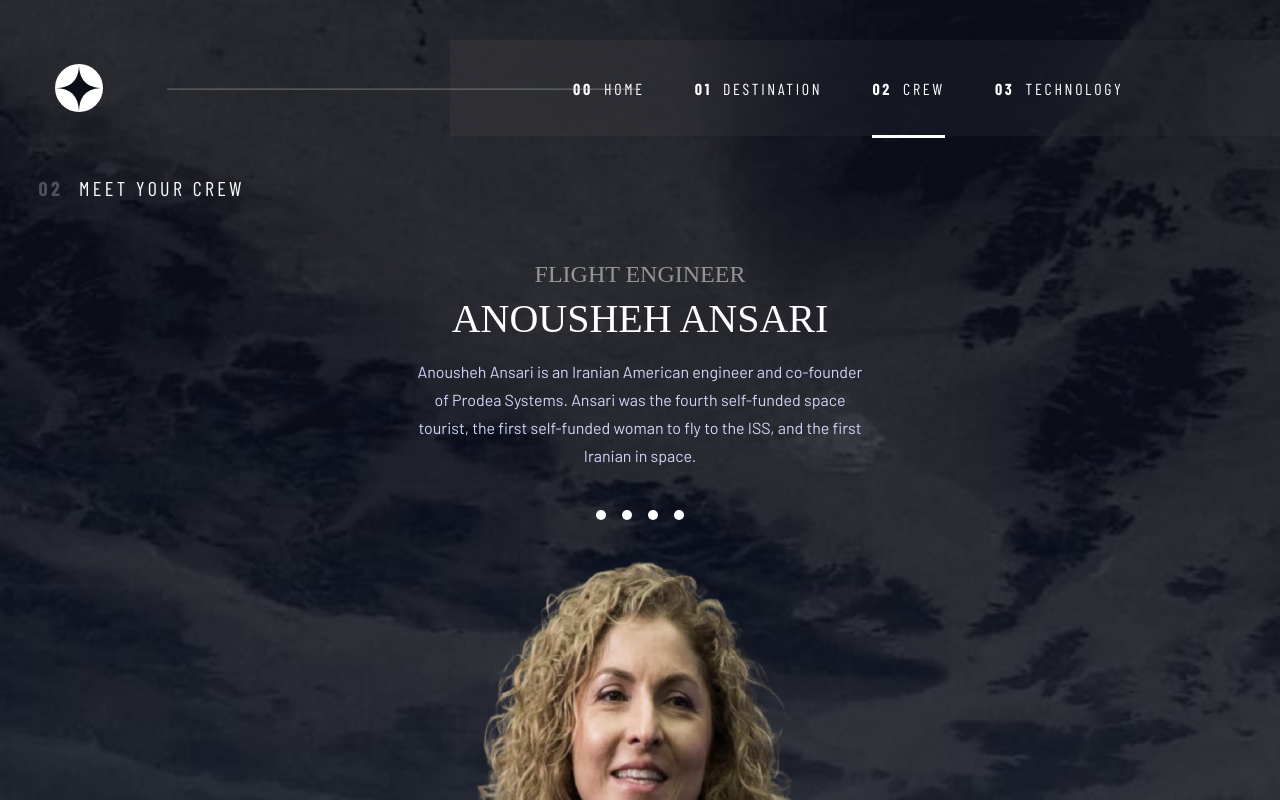
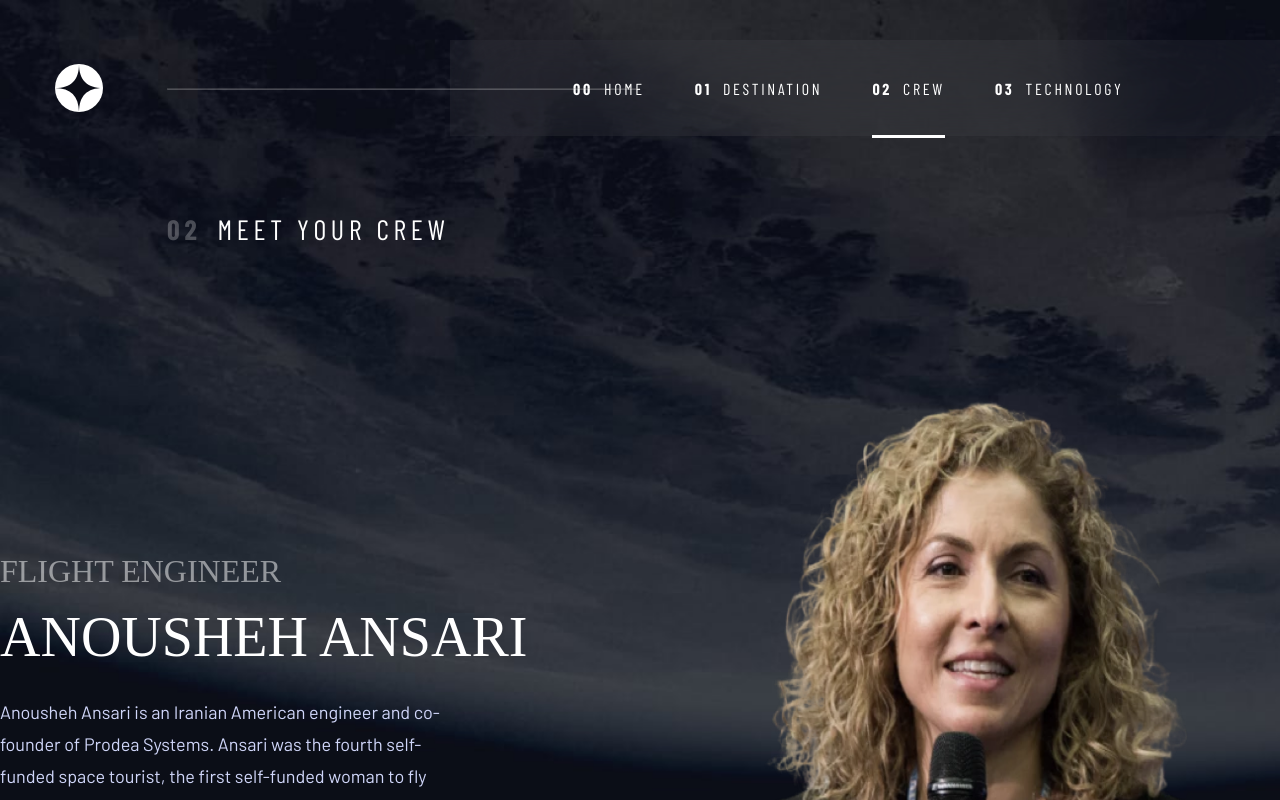
Before and after one commit to achiewe/space-tourism-website, a React (Vite) app: page /Crew/anousheh in a window 1280 px wide. Shown: the top 800 px of the page. Built offline with nearby package versions, Linux system fonts and the light colour scheme; a web font is replaced by a local one.

Commit message:
add responsive desktop design in crew tsx component

```diff
--- a/src/components/Crew.tsx
+++ b/src/components/Crew.tsx
@@ -2,6 +2,7 @@ import styled from "styled-components";
 import Header from "./Header/Header";
 import BgMobile from "../../public/photoes/crew/background-crew-mobile.jpg";
 import BgTablet from "../../public/photoes/crew/background-crew-tablet.jpg";
+import BgDesktop from "../../public/photoes/crew/background-crew-desktop.jpg";
 import { Link, useParams } from "react-router-dom";
 import data from "../../data.json";
 
@@ -10,10 +11,9 @@ const Crew = (): JSX.Element => {
   const crewInfo = data.crew.find(
     (item) => item.name.split(" ")[0].toLowerCase() === param.person
   );
-  console.log(crewInfo);
 
   const imageAddress = `.${crewInfo?.images.webp}`;
-  console.log(crewInfo);
+
   return (
     <CrewMain>
       <Header />
@@ -27,7 +27,7 @@ const Crew = (): JSX.Element => {
           <hr className="hr-image" />
         </div>
         <div className="main-info">
-          <NavDiv className="switch-commander">
+          <NavDiv>
             <Link to="/Crew/douglas" className="douglas"></Link>
             <Link to="/Crew/mark" className="mark"></Link>
             <Link to="/Crew/victor" className="victor"></Link>
@@ -55,6 +55,7 @@ const CrewMain = styled.div`
   display: flex;
   flex-direction: column;
   background-image: url(${BgMobile});
+
   background-repeat: no-repeat;
   background-size: cover;
   padding: 24px 24px 0 24px;
@@ -63,6 +64,12 @@ const CrewMain = styled.div`
     padding: 0px;
     background-image: url(${BgTablet});
     padding: 0;
+  }
+
+  @media (min-width: 1024px) {
+    background-image: url(${BgDesktop});
+    justify-content: center;
+    align-items: center;
   }
 
   .meet-crew {
@@ -80,6 +87,11 @@ const CrewMain = styled.div`
       justify-content: flex-start;
       padding-left: 38.5px;
     }
+    @media (min-width: 1024px) {
+      margin-top: 100px;
+      margin-bottom: 154px;
+      padding-left: 167px;
+    }
 
     h3 {
       font-family: "Barlow Condensed";
@@ -96,6 +108,14 @@ const CrewMain = styled.div`
         font-weight: 700;
         line-height: 24px;
         letter-spacing: 3.375px;
+        text-align: left;
+      }
+
+      @media (min-width: 1024px) {
+        font-size: 28px;
+        font-weight: 700;
+        line-height: 34px;
+        letter-spacing: 4.724999904632568px;
         text-align: left;
       }
     }
@@ -117,6 +137,14 @@ const CrewMain = styled.div`
         letter-spacing: 3.375px;
         text-align: left;
       }
+
+      @media (min-width: 1024px) {
+        font-size: 28px;
+        font-weight: 400;
+        line-height: 34px;
+        letter-spacing: 4.724999904632568px;
+        text-align: left;
+      }
     }
   }
 
@@ -132,6 +160,14 @@ const CrewMain = styled.div`
       gap: 40px;
     }
 
+    @media (min-width: 1024px) {
+      flex-direction: row-reverse;
+      gap: 81px;
+      max-width: 1500px;
+      justify-content: center;
+      align-items: center;
+    }
+
     .image-div {
       width: 100%;
       display: flex;
@@ -140,12 +176,18 @@ const CrewMain = styled.div`
       align-items: center;
 
       img {
-        width: 177.12px;
+        width: 100%;
+        max-width: 177.12px;
         height: 222px;
 
         @media (min-width: 768px) {
-          width: 456.37px;
+          max-width: 456.37px;
           height: 572px;
+        }
+
+        @media (min-width: 1024px) {
+          max-width: 568.07px;
+          height: 712px;
         }
       }
       .hr-image {
@@ -172,6 +214,11 @@ const CrewMain = styled.div`
         gap: 40px;
       }
 
+      @media (min-width: 1024px) {
+        gap: 120px;
+        justify-content: flex-start;
+      }
+
       .commander-div {
         width: 100%;
         display: flex;
@@ -180,6 +227,11 @@ const CrewMain = styled.div`
         align-items: center;
         gap: 16px;
 
+        @media (min-width: 1024px) {
+          gap: 27px;
+          align-items: flex-start;
+        }
+
         .commander-name {
           width: 100%;
           display: flex;
@@ -187,6 +239,10 @@ const CrewMain = styled.div`
           align-items: center;
           flex-direction: column;
           gap: 8px;
+          @media (min-width: 1024px) {
+            gap: 15px;
+            align-items: flex-start;
+          }
 
           h2 {
             font-family: "Bellefair";
@@ -207,6 +263,14 @@ const CrewMain = styled.div`
               letter-spacing: 0px;
               text-align: center;
             }
+
+            @media (min-width: 1024px) {
+              font-size: 32px;
+              font-weight: 400;
+              line-height: 37px;
+              letter-spacing: 0px;
+              text-align: left;
+            }
           }
 
           h1 {
@@ -225,6 +289,14 @@ const CrewMain = styled.div`
               line-height: 46px;
               letter-spacing: 0px;
               text-align: center;
+            }
+
+            @media (min-width: 1024px) {
+              font-size: 56px;
+              font-weight: 400;
+              line-height: 64px;
+              letter-spacing: 0px;
+              text-align: left;
             }
           }
         }
@@ -245,6 +317,15 @@ const CrewMain = styled.div`
             text-align: center;
             width: 458px;
           }
+
+          @media (min-width: 1024px) {
+            font-size: 18px;
+            font-weight: 400;
+            line-height: 32px;
+            letter-spacing: 0px;
+            text-align: left;
+            width: 444px;
+          }
         }
       }
     }
@@ -257,12 +338,19 @@ const NavDiv = styled.nav`
   gap: 16px;
   justify-content: center;
   align-items: center;
+  @media (min-width: 1024px) {
+    gap: 24px;
+  }
 
   a {
     width: 10px;
     height: 10px;
     border-radius: 50%;
     background-color: #ffffff;
+    @media (min-width: 1024px) {
+      width: 15px;
+      height: 15px;
+    }
   }
 `;
 export default Crew;
--- a/src/components/Destination.tsx
+++ b/src/components/Destination.tsx
@@ -15,8 +15,6 @@ const Destination = (): JSX.Element => {
   const line = param.planets;
 
   const imageAddress = `.${planetInfo?.images.webp}`;
-
-  console.log(planetInfo);
 
   return (
     <DestionationMain line={line}>
```
